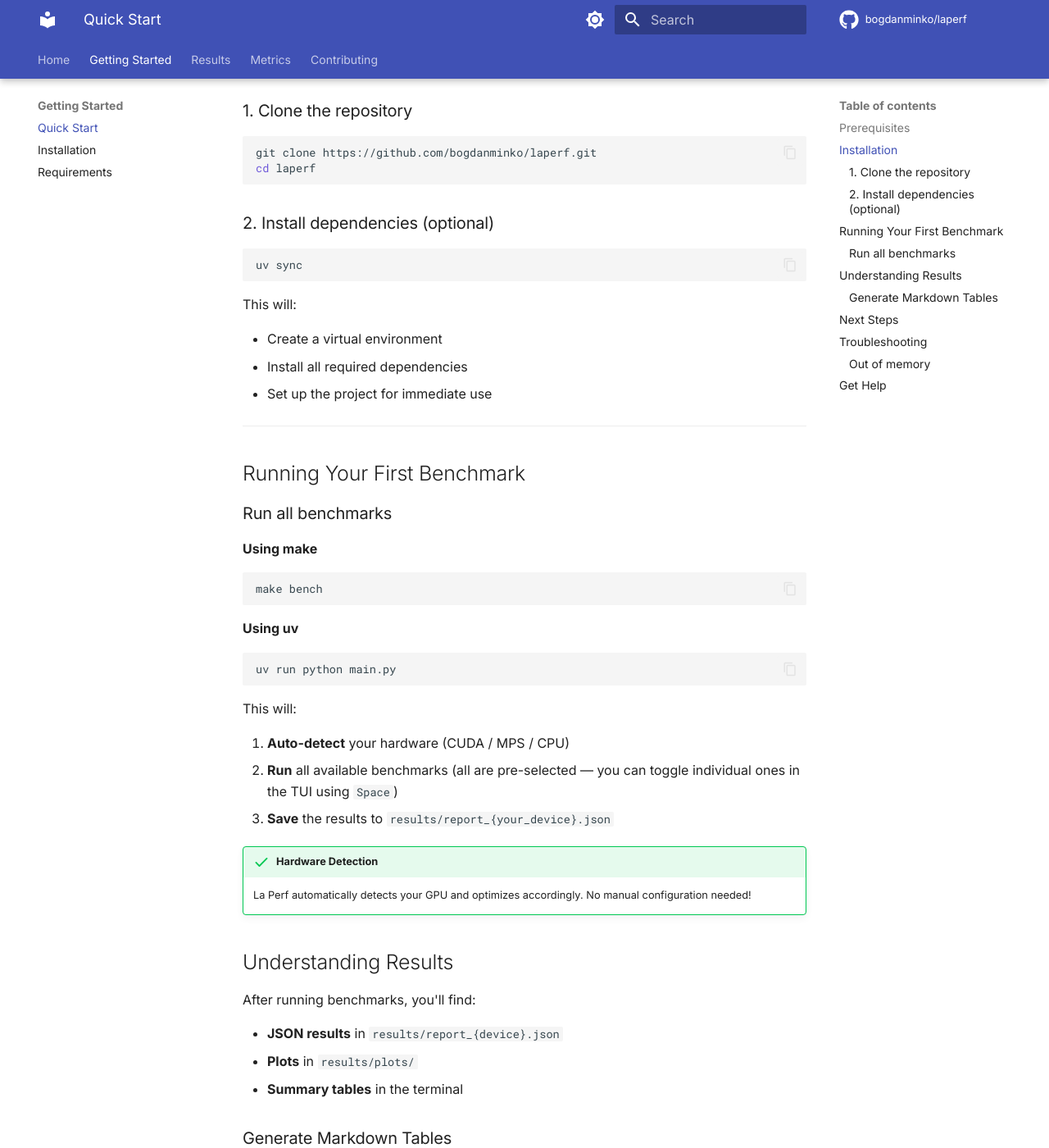
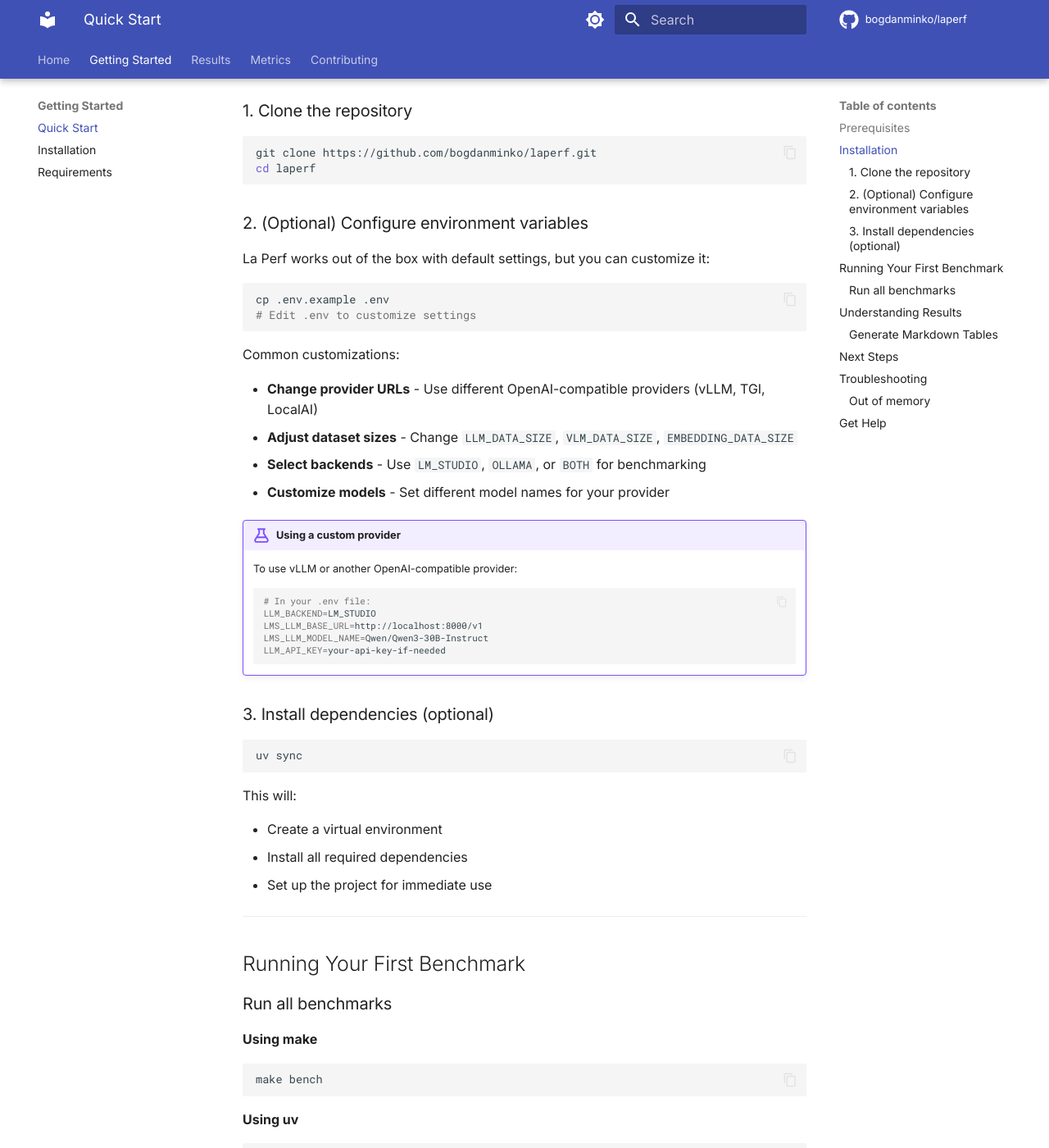
Before and after one commit to bogdan01m/nobs, an MkDocs documentation site: the page built from docs/getting-started/quickstart.md, in a window 1280 px wide and 1400 px high, scrolled down 659 px. Shown: the whole window at 82% size. Built offline with MkDocs 1.6.1 and Material for MkDocs 9.7.7, drawn with Linux system fonts in a browser that asks for light colours; comment, search, counter and statistics services are not loaded; some of the changed text lies outside the part shown.

Commit message:
upd env info

````diff
--- a/docs/getting-started/quickstart.md
+++ b/docs/getting-started/quickstart.md
@@ -27,7 +27,34 @@ git clone https://github.com/bogdanminko/laperf.git
 cd laperf
 ```
 
-### 2. Install dependencies (optional)
+### 2. (Optional) Configure environment variables
+
+La Perf works out of the box with default settings, but you can customize it:
+
+```bash
+cp .env.example .env
+# Edit .env to customize settings
+```
+
+Common customizations:
+
+- **Change provider URLs** - Use different OpenAI-compatible providers (vLLM, TGI, LocalAI)
+- **Adjust dataset sizes** - Change `LLM_DATA_SIZE`, `VLM_DATA_SIZE`, `EMBEDDING_DATA_SIZE`
+- **Select backends** - Use `LM_STUDIO`, `OLLAMA`, or `BOTH` for benchmarking
+- **Customize models** - Set different model names for your provider
+
+!!! example "Using a custom provider"
+    To use vLLM or another OpenAI-compatible provider:
+
+    ```bash
+    # In your .env file:
+    LLM_BACKEND=LM_STUDIO
+    LMS_LLM_BASE_URL=http://localhost:8000/v1
+    LMS_LLM_MODEL_NAME=Qwen/Qwen3-30B-Instruct
+    LLM_API_KEY=your-api-key-if-needed
+    ```
+
+### 3. Install dependencies (optional)
 
 ```bash
 uv sync
@@ -100,7 +127,17 @@ This processes JSON results and generates markdown tables for the README.
 
 ### Out of memory
 
-- **Reduce batch size** in `.env`
+If you encounter out-of-memory errors, create a `.env` file and adjust these settings:
+
+```bash
+cp .env.example .env
+```
+
+Then edit `.env` to reduce resource usage:
+
+- **Reduce batch size**: `EMBEDDING_BATCH_SIZE=16` (default: 32)
+- **Reduce dataset size**: `EMBEDDING_DATA_SIZE=1000` (default: 3000)
+- **Reduce LLM/VLM samples**: `LLM_DATA_SIZE=5` or `VLM_DATA_SIZE=5` (default: 10)
 - **Close** other GPU-intensive applications
 - **Use CPU** mode for testing (slower but works)
 
````
Also changed, not shown: README.md (+12 -1 lines), 1 other file.
